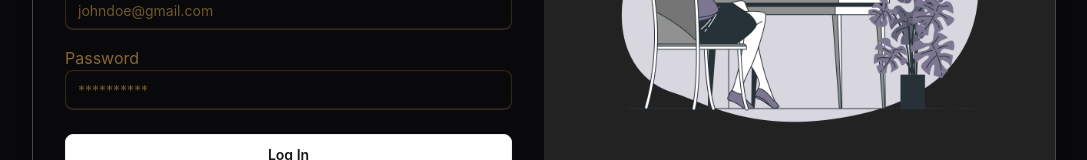
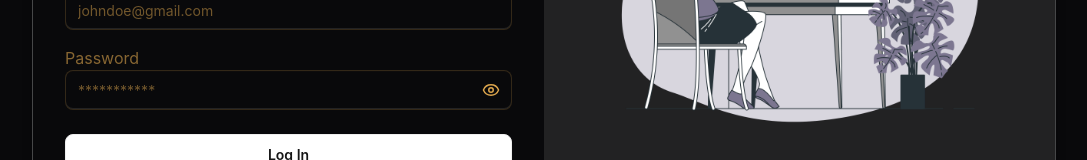
Before and after one commit to Dhirendra7076/Streamify, a React app in the folder frontend/: page /login in a window 1280 px wide. Shown: the part 370-530 px from the top of the page, without its empty margins (96-1183 px from the left). Built offline with nearby package versions, Linux system fonts and the light colour scheme; no server answers; the HTML template or start-up script is replaced by a standard one.

Commit message:
Updated login and signup

```diff
--- a/frontend/src/pages/Login.jsx
+++ b/frontend/src/pages/Login.jsx
@@ -1,8 +1,10 @@
 import { useState } from 'react';
-import { Video } from 'lucide-react';
+import { Eye, EyeOff, Video } from 'lucide-react';
 import {Link} from 'react-router'; // or react-router-dom depending on what version they are using, wait SignUp uses react-router
 import { useMutation, useQueryClient } from '@tanstack/react-query';
 import { login } from '../lib/api';
+
+
 
 const Login = () => {
   const [loginData, setLoginData] = useState({
@@ -10,7 +12,9 @@ const Login = () => {
     password: '',
   });
 
-  const queryClient = useQueryClient();
+   const [showPassword , setShowPassword] = useState(false)
+
+   const queryClient = useQueryClient();
 
   const { mutate: loginMutation, error, isPending } = useMutation({
     mutationFn: login,
@@ -33,7 +37,7 @@ const Login = () => {
           {/* LOGO */}
           <div className='mb-8 flex items-center justify-start gap-2'>
             <Video className='w-9 h-9 text-primary' />
-            <span className='text-3xl font-bold font-mono bg-clip-text text-transparent bg-gradient-to-r from-primary
+            <span className='text-3xl font-bold font-mono bg-clip-text text-transparent bg-linear-to-r from-primary
             to-secondary tracking-wider'>
               Streamify
             </span>
@@ -76,13 +80,28 @@ const Login = () => {
                     <label className='label'>
                       <span className='label-text'>Password</span>
                     </label>
-                    <input type='password'
-                      placeholder='**********'
-                      className='input input-bordered w-full'
-                      value={loginData.password}
-                      onChange={(e) => setLoginData({ ...loginData, password: e.target.value })}
+
+                    <div className='relative'>
+                      <input
+                        type= {showPassword ? "text" : "password"}
+                        placeholder='***********'
+                        className='input input-bordered w-full pr-10'
+                        value={loginData.password}
+                        onChange={(e)=>
+                          setLoginData({...loginData , password : e.target.value})
+                      }
                       required
-                    />
+                      />
+
+                      <button
+                        type='button'
+                        onClick={()=> setShowPassword(prev=> !prev )}
+                        className='absolute right-3 top-1/2 -translate-y-1/2 text-sm'
+                        >
+                          {showPassword ? <EyeOff size={18}/> : <Eye size={18}/> }
+                        </button>
+                    </div>
+
                   </div>
                 </div>
 
--- a/frontend/src/pages/SignUpPage.jsx
+++ b/frontend/src/pages/SignUpPage.jsx
@@ -1,5 +1,5 @@
 import  { useState } from 'react'
-import {Video} from 'lucide-react'
+import {Eye, EyeClosedIcon, Video} from 'lucide-react'
 import { Link } from 'react-router'
 import { useMutation, useQueryClient } from '@tanstack/react-query'
 import { signup } from '../lib/api'
@@ -13,6 +13,8 @@ const SignUpPage = () => {
     email: "",
     password : "",
   })
+
+  const[showPassword , setShowPassword] = useState(false)
 
   const queryClient = useQueryClient()
 
@@ -97,13 +99,24 @@ const SignUpPage = () => {
                     <label className='label'>
                       <span className='label-text'>Password</span>
                     </label>
-                    <input type='text'
+
+                      <div className='relative'>
+                        <input type={showPassword? 'text' : 'password'}
                         placeholder='**********'
                         className='input input-bordered w-full'
                         value={signupData.password}
                         onChange={(e)=> setSignupData({...signupData , password: e.target.value})}
                         required
                         />
+
+                        <button
+                        type='button'
+                        onClick={()=> setShowPassword(prev=> !prev)}
+                        className='absolute right-3 top-1/2 -translate-y-1/2 text-sm'
+                        >
+                          {showPassword ? <EyeClosedIcon size={18}/> : <Eye size={18}/> }
+                        </button>
+                      </div>
                         <p>
                           Password must be atleast 8 characters long
                         </p>
```
Also changed, not shown: frontend/src/components/Layout.jsx (added).
